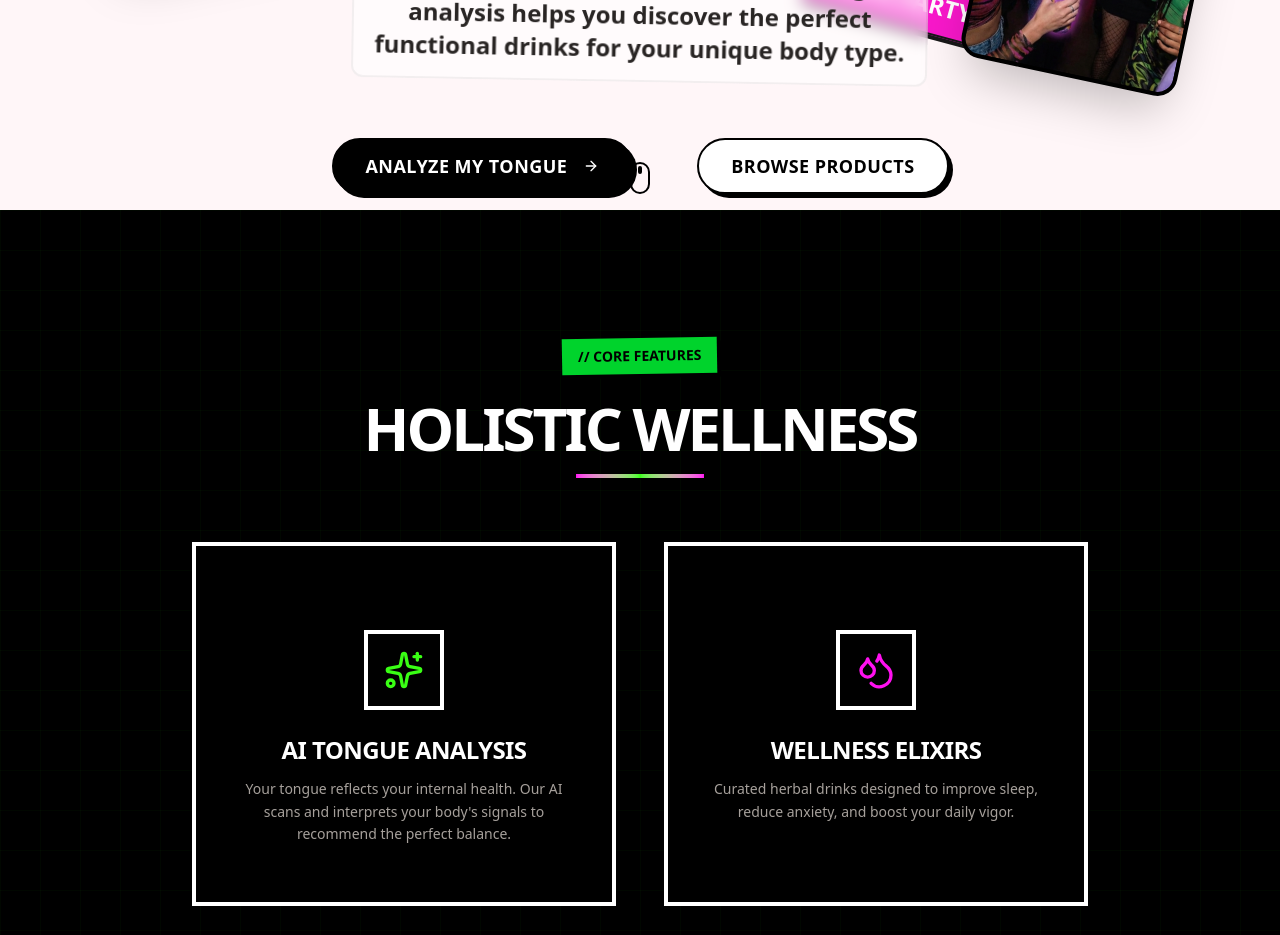
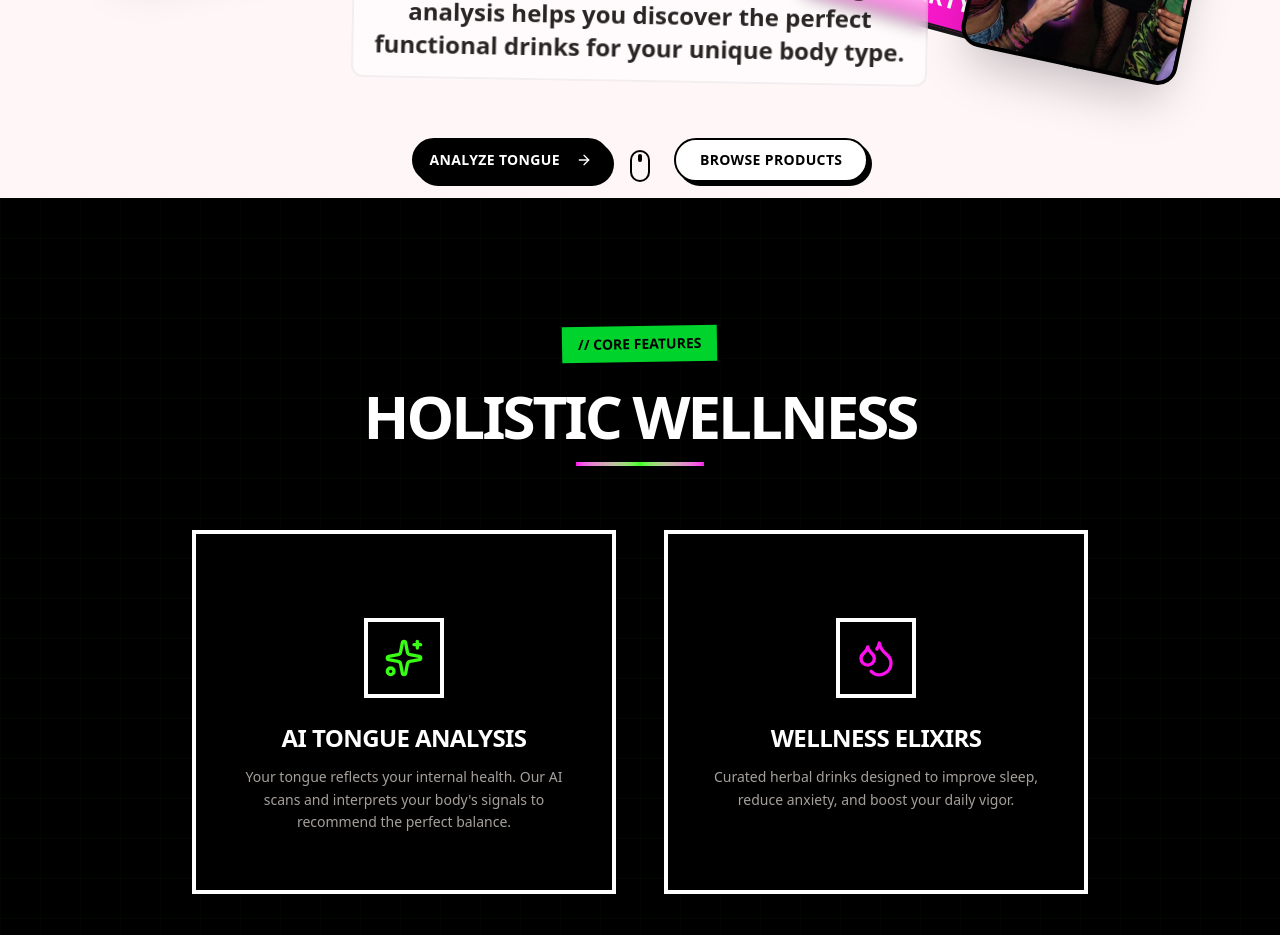
Before and after one commit to jbxjbx/Nourish-Select, a Next.js app: page / in a window 1280 px wide. Shown: the part 780-1715 px from the top of the page. Built offline with nearby package versions, Linux system fonts and the light colour scheme; no server answers; a web font is replaced by a local one.

Commit message:
style: make hero buttons smaller with 'Analyze Tongue' text

```diff
--- a/src/components/home/HeroSection.tsx
+++ b/src/components/home/HeroSection.tsx
@@ -125,14 +125,14 @@ export function HeroSection() {
 
                     <div className="flex flex-col sm:flex-row gap-16 justify-center items-center py-4 relative z-20">
                         <div className="relative group transition-all duration-300 hover:z-50">
-                            <Button asChild size="lg" className="h-14 px-8 text-lg shadow-stark hover:shadow-stark-hover hover:-translate-y-1 transition-all border-2 border-black bg-black text-white hover:bg-stone-900 rounded-full">
+                            <Button asChild size="default" className="h-11 px-6 text-sm shadow-stark hover:shadow-stark-hover hover:-translate-y-1 transition-all border-2 border-black bg-black text-white hover:bg-stone-900 rounded-full">
                                 <Link href="/analysis">
-                                    {t('hero.cta_scan')} <ArrowRight className="ml-2 w-5 h-5" />
+                                    Analyze Tongue <ArrowRight className="ml-2 w-4 h-4" />
                                 </Link>
                             </Button>
                         </div>
                         <div className="relative group transition-all duration-300 hover:z-50">
-                            <Button asChild size="lg" variant="outline" className="h-14 px-8 text-lg shadow-stark hover:shadow-stark-hover hover:-translate-y-1 transition-all bg-white text-black border-2 border-black hover:bg-primary hover:text-black rounded-full">
+                            <Button asChild size="default" variant="outline" className="h-11 px-6 text-sm shadow-stark hover:shadow-stark-hover hover:-translate-y-1 transition-all bg-white text-black border-2 border-black hover:bg-primary hover:text-black rounded-full">
                                 <Link href="/shop/drinks">
                                     {t('hero.cta_shop')}
                                 </Link>
```
